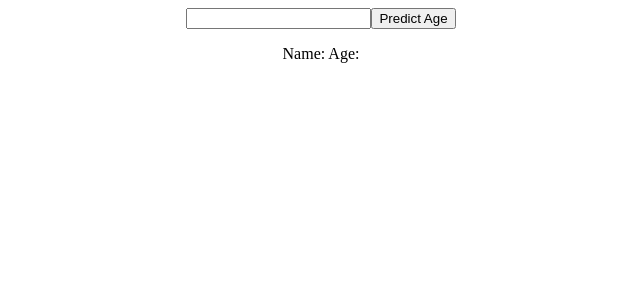
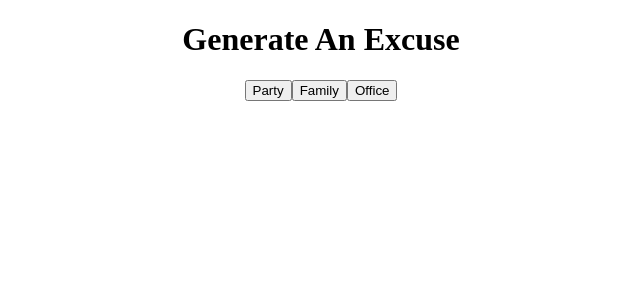
Before and after one commit to HASH-002/React-Concepts, a React (Create React App) app in the folder learn-react-3/: page / in a window 1280 px wide. Shown: the top 300 px of the page, without its empty margins (319-959 px from the left). Built offline with nearby package versions, Linux system fonts and the light colour scheme.

Commit message:
Learn Axios Ex-3

```diff
--- a/learn-react-3/src/App.js
+++ b/learn-react-3/src/App.js
@@ -3,22 +3,23 @@
 import Axios from "axios";
 
 function App() {
-  const [name, setName] = useState("");
-  const [info, setInfo] = useState(null);
+  const [generatedExcuse, setGeneratedExcuse] = useState("");
 
-  const getInfo = () => {
-    Axios.get(`https://api.agify.io?name=${name}`).then((res) => {
+  const fetchExcuse = (excuse) => {
+    Axios.get(`https://excuser-three.vercel.app/v1/excuse/${excuse}/`).then((res) => {
       console.log(res.data);
-      setInfo(res.data);
+      setGeneratedExcuse(res.data[0].excuse);
     });
   };
 
   return (
-    <div div className="App" >
-      <input onChange={(e) => setName(e.target.value)} />
-      <button onClick={getInfo}> Predict Age </button>
-      {/* Amazaing syntax in js if variable is not null then only access it property == variable?.property */}
-      <p>Name: {info?.name} Age: {info?.age}</p>
+    <div className="App">
+      <h1> Generate An Excuse </h1>
+      <button onClick={() => fetchExcuse("party")}> Party</button>
+      <button onClick={() => fetchExcuse("family")}> Family</button>
+      <button onClick={() => fetchExcuse("office")}> Office </button>
+
+      <p> {generatedExcuse} </p>
     </div>
   );
 }
```
